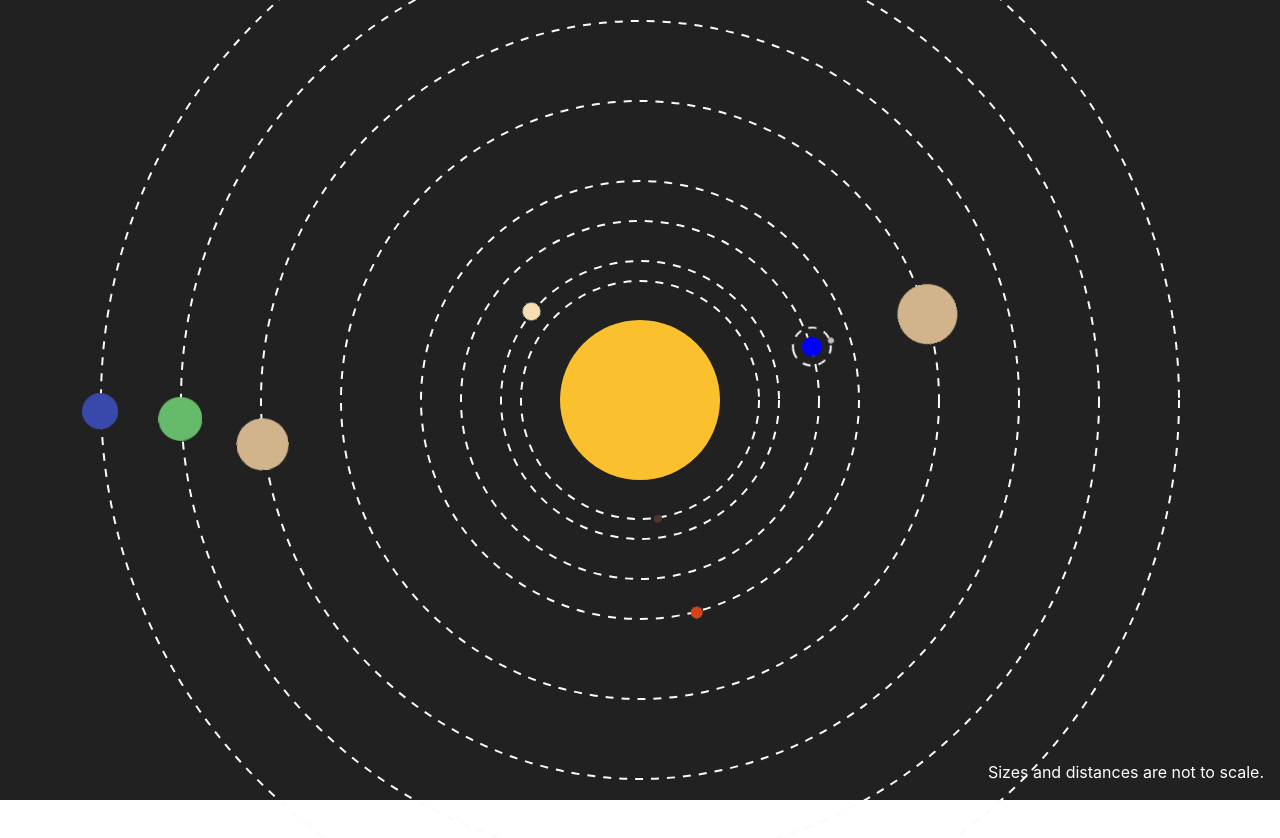
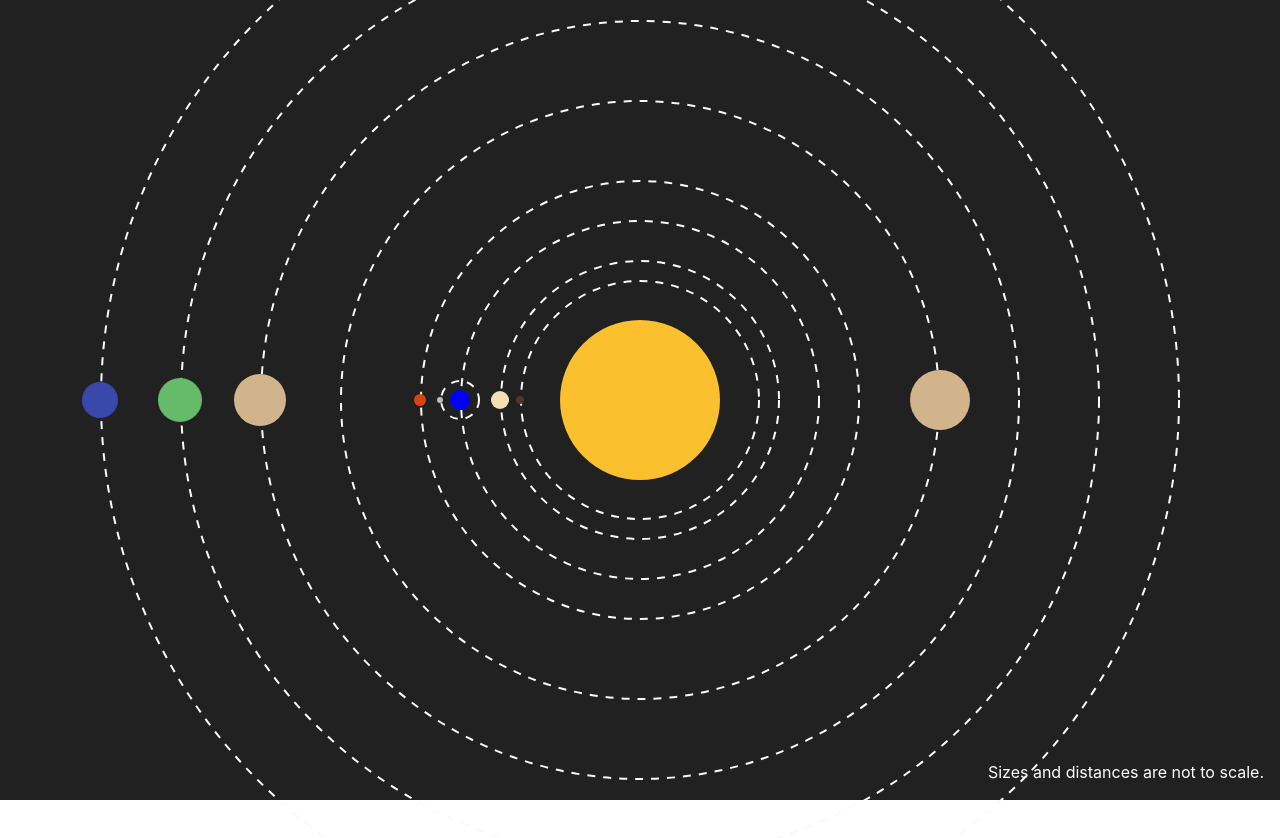
Before and after one commit to dododo25/ariadne.io, a React (Create React App) app: page / in a window 1280 px wide. Shown: the top 838 px of the page. Built offline with nearby package versions, Linux system fonts and the light colour scheme.

Commit message:
Slow down all animations to it`s real speed

```diff
--- a/src/Earth.js
+++ b/src/Earth.js
@@ -4,7 +4,7 @@ import Celestial from './Celestial.js';
 
 const Earth = props => {
     return (
-        <Celestial radius={10} distance={props.distance} duration={10} fill='#0000FF'>
+        <Celestial radius={10} distance={props.distance} duration={60 * 60 * 24 * 365.2425} fill='#0000FF'>
             {props.children}
         </Celestial>
     );
--- a/src/Jupiter.js
+++ b/src/Jupiter.js
@@ -4,7 +4,7 @@ import Celestial from './Celestial.js';
 
 const Jupiter = props => {
     return (
-        <Celestial radius={30} distance={props.distance} duration={118.6} shift={180} fill='#D2B48C'>
+        <Celestial radius={30} distance={props.distance} duration={11.86 * 60 * 60 * 24 * 365.2425} shift={180} fill='#D2B48C'>
             {props.children}
         </Celestial>
     );
--- a/src/Mars.js
+++ b/src/Mars.js
@@ -4,7 +4,7 @@ import Celestial from './Celestial.js';
 
 const Mars = props => {
     return (
-        <Celestial radius={6} distance={props.distance} duration={18.8} fill='#D84315'>
+        <Celestial radius={6} distance={props.distance} duration={1.88 * 60 * 60 * 24 * 365.2425} fill='#D84315'>
             {props.children}
         </Celestial>
     );
--- a/src/Mercury.js
+++ b/src/Mercury.js
@@ -4,7 +4,7 @@ import Celestial from './Celestial.js';
 
 const Mercury = props => {
     return (
-        <Celestial radius={4} distance={props.distance} duration={2.41} fill='#4E342E'>
+        <Celestial radius={4} distance={props.distance} duration={0.241 * 60 * 60 * 24 * 365.2425} fill='#4E342E'>
             {props.children}
         </Celestial>
     );
--- a/src/Moon.js
+++ b/src/Moon.js
@@ -4,7 +4,7 @@ import Celestial from './Celestial.js';
 
 const Moon = props => {
     return (
-        <Celestial radius={3} distance={props.distance} duration={0.01} fill='#BDBDBD'>
+        <Celestial radius={3} distance={props.distance} duration={60 * 60 * 24 * 27.3} fill='#BDBDBD'>
             {props.children}
         </Celestial>
     );
--- a/src/Neptune.js
+++ b/src/Neptune.js
@@ -4,7 +4,7 @@ import Celestial from './Celestial.js';
 
 const Neptune = props => {
     return (
-        <Celestial radius={18} distance={props.distance} duration={1647.9} fill='#3949AB'>
+        <Celestial radius={18} distance={props.distance} duration={164.79 * 60 * 60 * 24 * 365.2425} fill='#3949AB'>
             {props.children}
         </Celestial>
     );
--- a/src/Saturn.js
+++ b/src/Saturn.js
@@ -4,7 +4,7 @@ import Celestial from './Celestial.js';
 
 const Saturn = props => {
     return (
-        <Celestial radius={26} distance={props.distance} duration={294.6} fill='#D2B48C'>
+        <Celestial radius={26} distance={props.distance} duration={29.46 * 60 * 60 * 24 * 365.2425} fill='#D2B48C'>
             {props.children}
         </Celestial>
     );
--- a/src/Uranus.js
+++ b/src/Uranus.js
@@ -4,7 +4,7 @@ import Celestial from './Celestial.js';
 
 const Uranus = props => {
     return (
-        <Celestial radius={22} distance={props.distance} duration={840.1} fill='#66BB6A'>
+        <Celestial radius={22} distance={props.distance} duration={84.01 * 60 * 60 * 24 * 365.2425} fill='#66BB6A'>
             {props.children}
         </Celestial>
     );
--- a/src/Venus.js
+++ b/src/Venus.js
@@ -4,7 +4,7 @@ import Celestial from './Celestial.js';
 
 const Venus = props => {
     return (
-        <Celestial radius={9} distance={props.distance} duration={6.15} fill='#F5DEB3'>
+        <Celestial radius={9} distance={props.distance} duration={0.615 * 60 * 60 * 24 * 365.2425} fill='#F5DEB3'>
             {props.children}
         </Celestial>
     );
```
